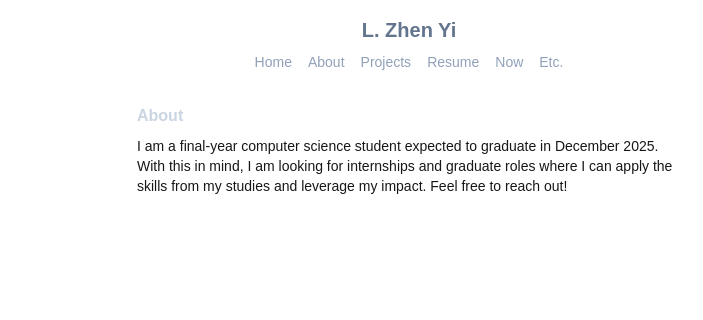
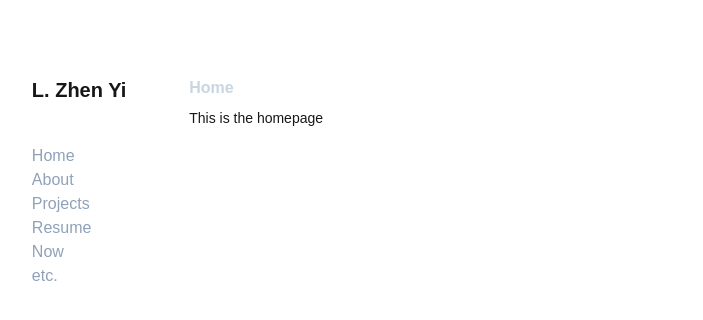
Before and after one commit to l-zhenyi/react-portfolio, a Next.js app: page / in a window 1280 px wide. Shown: the top 320 px of the page, without its empty margins (231-934 px from the left). Built offline with nearby package versions, Linux system fonts and the light colour scheme.

Commit message:
Navbar layout fix

```diff
--- /dev/null
+++ b/components/NavBar.tsx
@@ -0,0 +1,23 @@
+'use client';
+
+import Link from 'next/link';
+
+export function Navbar() {
+    return (
+        <div className="md:sticky md:top-10 flex flex-col items-center mb-10 md:ml-60 md:mr-6 p-4 md:w-48 w-full md:mt-15">
+            <div>
+                <div className="font-bold text-center md:text-left text-xl">
+                <Link href="/"><h2>L. Zhen Yi</h2></Link>
+                </div>
+                    <div className="flex flex-wrap justify-center md:flex-col md:mt-10 space-x-2 md:space-x-0 md:justify-start text-base">
+                        <Link href="/" className="text-slate-400 hover:underline">Home</Link>
+                        <Link href="/about" className="text-slate-400 hover:underline">About</Link>
+                        <Link href="/projects" className="text-slate-400 hover:underline">Projects</Link>
+                        <Link href="/assets/Lim_ZhenYi_Resume.pdf" className="text-slate-400 hover:underline">Resume</Link>
+                        <Link href="/now" className="text-slate-400 hover:underline">Now</Link>
+                        <Link href="/etc" className="text-slate-400 hover:underline">etc.</Link>
+                    </div>
+            </div>
+        </div>
+    )
+}
--- a/src/app/about/page.tsx
+++ b/src/app/about/page.tsx
@@ -0,0 +1,13 @@
+// pages/index.tsx
+import Head from 'next/head'
+
+export default function Home() {
+  return (
+    <>
+    <h2 className="text-lg text-slate-300 font-bold mb-2">About</h2>
+    <div className="text-base font-sans">
+    <p>This is the about page</p>
+    </div>
+    </>
+  )
+}
--- /dev/null
+++ b/src/app/etc/page.tsx
@@ -0,0 +1,15 @@
+// pages/index.tsx
+import Head from 'next/head'
+
+export default function Home() {
+  return (
+    <>
+    <h2 className="text-base text-slate-300 font-bold mb-2">etc.</h2>
+    <div className="text-sm font-sans">
+        <p>
+            This is the etc. page
+        </p>
+    </div>
+    </>
+  )
+}
--- a/src/app/layout.tsx
+++ b/src/app/layout.tsx
@@ -1,7 +1,7 @@
 // app/layout.tsx
 import './globals.css'
-import Link from 'next/link'
 import type { Metadata } from 'next'
+import { Navbar } from '../../components/NavBar';
 
 export const metadata: Metadata = {
   title: 'L. Zhen Yi',
@@ -18,23 +18,13 @@ export const metadata: Metadata = {
 export default function RootLayout({ children }: { children: React.ReactNode }) {
   return (
     <html className="scroll-smooth b" lang="en">
-      <body style={{ overflowX: 'hidden' }} className="scroll-smooth bg-gray-900 text-slate-100">
-        <div className="w-full">
-          <nav className="text-slate-100">
-            <div className="max-w-6xl mx-auto px-4 py-4">
-              <div className="text-xl font-bold text-center mb-2 text-slate-500">L. Zhen Yi</div>
-              <div className="flex flex-wrap justify-center gap-4 text-sm">
-                <Link href="/" className="text-slate-400 hover:text-blue-500">Home</Link>
-                <Link href="/about" className="text-slate-400 hover:text-blue-500">About</Link>
-                <Link href="/projects" className="text-slate-400 hover:text-blue-500">Projects</Link>
-                <a href="/assets/Lim_ZhenYi_Resume.pdf" target="_blank" className="text-slate-400 hover:text-blue-500">Resume</a>
-                <Link href="/now" className="text-slate-400 hover:text-blue-500">Now</Link>
-                <Link href="/etc" className="text-slate-400 hover:text-blue-500">Etc.</Link>
-              </div>
-            </div>
-          </nav>
-        </div>
-        <main>{children}</main>
+      <body className="scroll-smooth bg-gray-900 text-slate-100 overflow-x-hidden">
+        <div className="flex flex-col md:flex-row w-full">
+        <Navbar />
+        <main className="p-4 w-full md:mt-15">
+          {children}
+        </main>
+         </div>
       </body>
     </html>
   )
--- /dev/null
+++ b/src/app/now/page.tsx
@@ -0,0 +1,15 @@
+// pages/index.tsx
+import Head from 'next/head'
+
+export default function Home() {
+  return (
+    <>
+    <h2 className="text-base text-slate-300 font-bold mb-2">Now</h2>
+    <div className="text-sm font-sans">
+        <p>
+            This is the now page
+        </p>
+    </div>
+    </>
+  )
+}
--- a/src/app/page.tsx
+++ b/src/app/page.tsx
@@ -1,21 +1,14 @@
-// pages/index.tsx
 import Head from 'next/head'
 
 export default function Home() {
   return (
     <>
-      <Head>
-        <title>L. Zhen Yi</title>
-      </Head>
-
-    <div className="max-w-xl mx-auto px-4 py-4">
-    <h2 className="text-base text-slate-300 font-bold mb-2">About</h2>
-    <div className="text-sm font-sans">
-    <p>I am a final-year computer science student expected to graduate in December 2025.
-      With this in mind, I am looking for internships and graduate roles where I can apply
-      the skills from my studies and leverage my impact. Feel free to reach out!</p>
+      <h2 className="text-base text-slate-300 font-bold mb-2">Home</h2>
+       <div className="text-sm font-sans">
+      <p>
+      This is the homepage
+      </p>
     </div>
-  </div>
     </>
   )
 }
--- /dev/null
+++ b/src/app/projects/page.tsx
@@ -0,0 +1,16 @@
+// pages/index.tsx
+import Head from 'next/head'
+
+export default function Home() {
+  return (
+    <>
+
+    <h2 className="text-base text-slate-300 font-bold mb-2">Projects</h2>
+    <div className="text-sm font-sans">
+        <p>
+            This is the projects page
+        </p>
+        </div>
+    </>
+  )
+}
--- /dev/null
+++ b/tailwind.config.js
@@ -0,0 +1,10 @@
+module.exports = {
+  content: [
+    './app/**/*.{js,ts,jsx,tsx}',
+    './components/**/*.{js,ts,jsx,tsx}',
+  ],
+  theme: {
+    extend: {},
+  },
+  plugins: [],
+};
```
